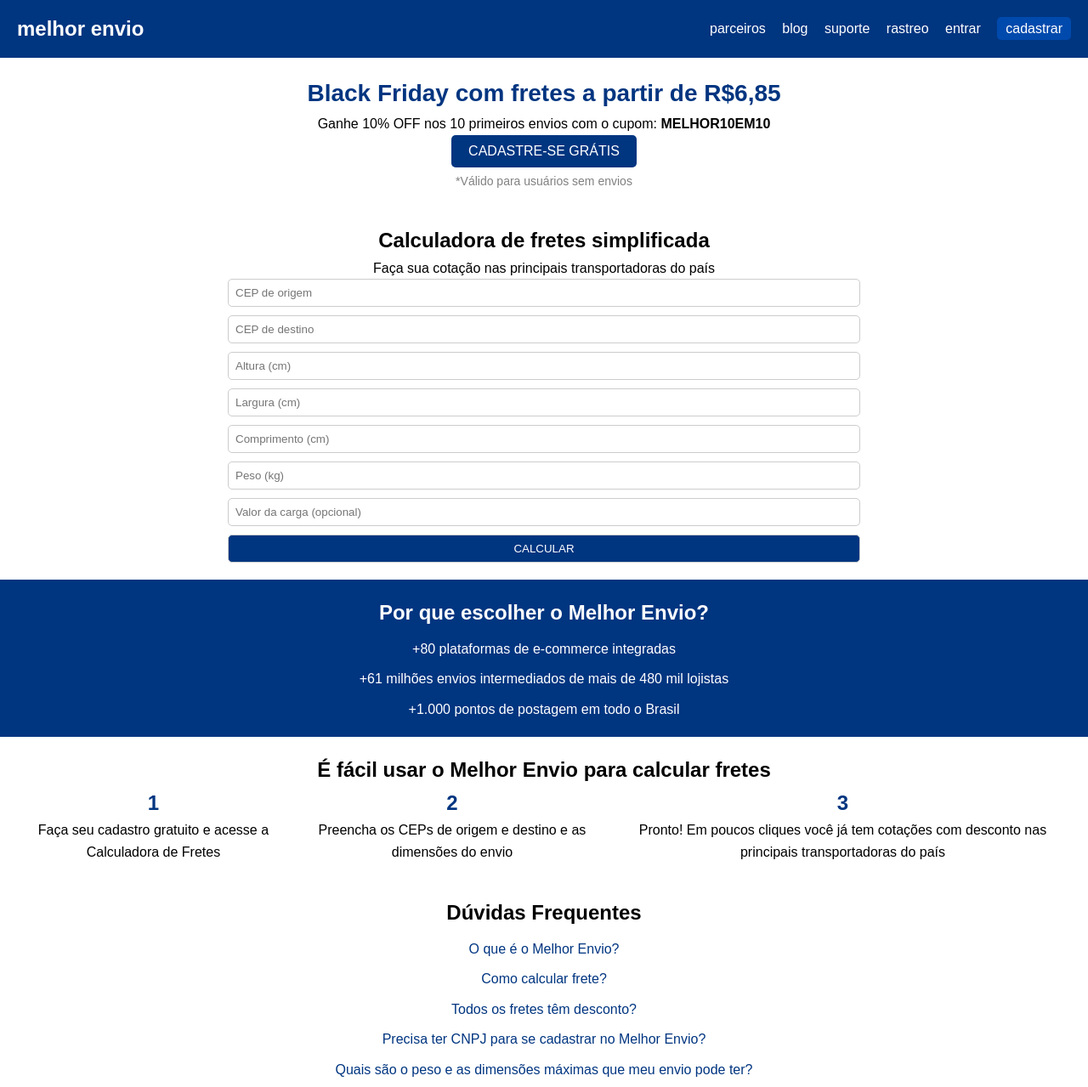
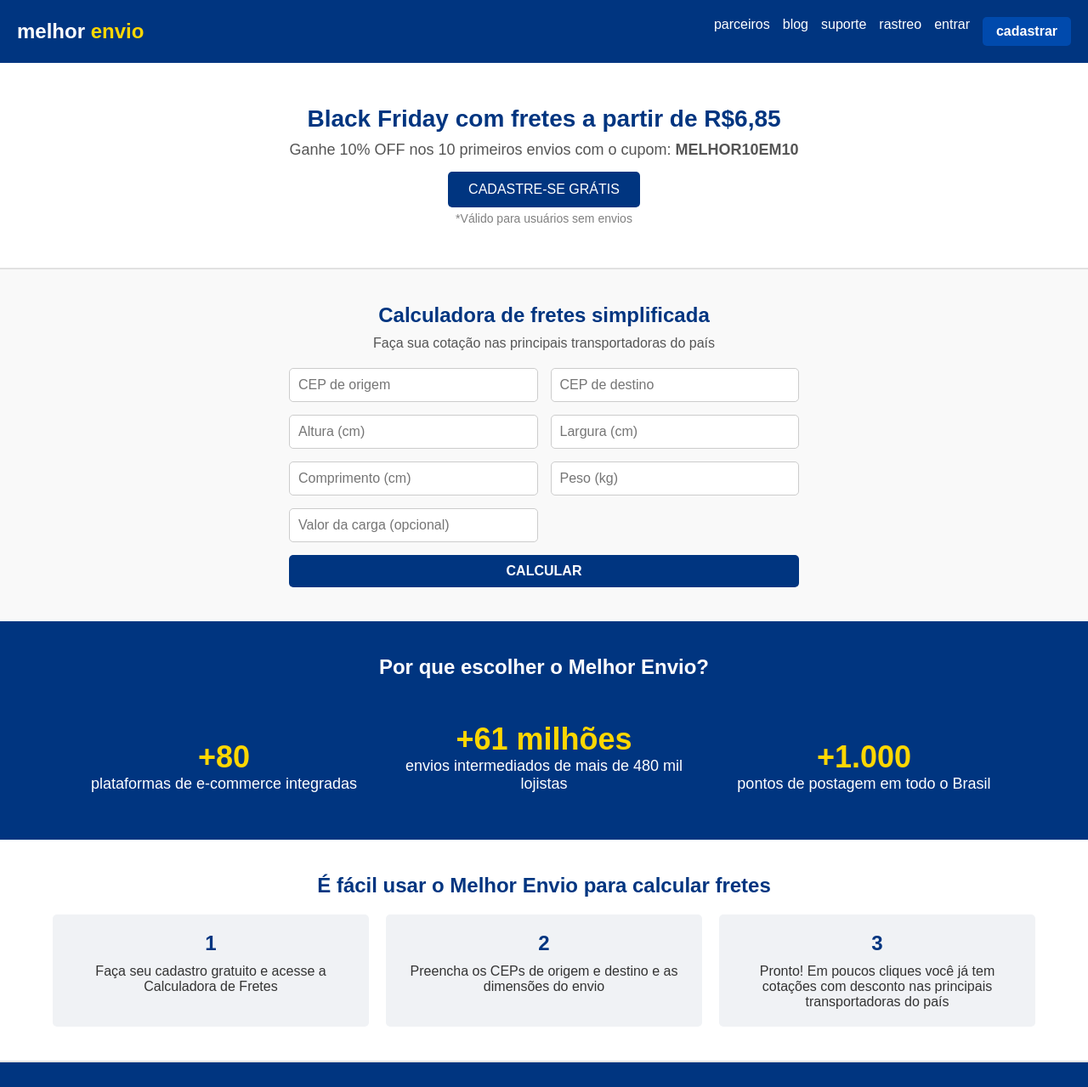
Before and after one commit to mimiomia/Realiza, a plain HTML site: page index.html in a window 1280 px wide. Shown: the top 1279 px of the page at 85% size. Drawn offline with Linux system fonts and the light colour scheme.

Commit message:
Update style.css

```diff
--- a/style.css
+++ b/style.css
@@ -1,3 +1,4 @@
+/* Reset básico */
 * {
   margin: 0;
   padding: 0;
@@ -6,13 +7,15 @@
 }
 
 body {
-  line-height: 1.6;
+  background-color: #f0f2f5;
+  color: #333;
 }
 
+/* Estilo do Header */
 .header {
   background-color: #003580;
   color: white;
-  padding: 15px 20px;
+  padding: 20px;
   display: flex;
   justify-content: space-between;
   align-items: center;
@@ -23,95 +26,213 @@ body {
   font-weight: bold;
 }
 
+.header .logo span {
+  color: #ffd700;
+}
+
+.header nav {
+  display: flex;
+  gap: 15px;
+}
+
 .header nav a {
   color: white;
   text-decoration: none;
-  margin-left: 15px;
+  font-size: 16px;
 }
 
-.register {
-  background: #004aad;
-  padding: 5px 10px;
+.header .register {
+  background-color: #004aad;
+  padding: 8px 16px;
   border-radius: 5px;
+  font-weight: bold;
 }
 
-.promotion, .calculator, .benefits, .how-it-works, .faq {
-  padding: 20px;
+/* Promoção Section */
+.promotion {
+  background-color: #ffffff;
+  padding: 50px 20px;
   text-align: center;
+  border-bottom: 2px solid #e1e1e1;
 }
 
 .promotion h1 {
   color: #003580;
   font-size: 28px;
+  font-weight: bold;
 }
 
-.register-btn {
+.promotion p {
+  font-size: 18px;
+  color: #555;
+  margin-top: 10px;
+}
+
+.promotion .register-btn {
   background-color: #003580;
   color: white;
-  padding: 10px 20px;
+  padding: 12px 24px;
   border: none;
   border-radius: 5px;
   font-size: 16px;
   cursor: pointer;
+  margin-top: 15px;
+}
+
+.promotion .note {
+  color: gray;
+  font-size: 14px;
+  margin-top: 5px;
+}
+
+/* Calculadora de Frete Section */
+.calculator {
+  background-color: #f9f9f9;
+  padding: 40px 20px;
+  text-align: center;
+}
+
+.calculator h2 {
+  color: #003580;
+  font-size: 24px;
+  margin-bottom: 10px;
+}
+
+.calculator p {
+  font-size: 16px;
+  color: #555;
 }
 
 .calculator form {
-  display: flex;
-  flex-direction: column;
-  gap: 10px;
-  align-items: center;
+  display: grid;
+  grid-template-columns: repeat(2, 1fr);
+  gap: 15px;
+  max-width: 600px;
+  margin: 20px auto 0;
 }
 
 .calculator input, .calculator button {
-  padding: 8px;
-  width: 60%;
+  padding: 10px;
+  font-size: 16px;
   border-radius: 5px;
   border: 1px solid #ccc;
 }
 
 .calculator button {
+  grid-column: span 2;
   background-color: #003580;
   color: white;
   cursor: pointer;
+  font-weight: bold;
+  border: none;
 }
 
+/* Benefícios Section */
 .benefits {
   background-color: #003580;
   color: white;
-  padding: 20px 0;
+  padding: 40px 20px;
+  text-align: center;
+}
+
+.benefits h2 {
+  font-size: 24px;
+  margin-bottom: 20px;
 }
 
 .benefit-item {
-  margin-top: 10px;
+  display: inline-block;
+  width: 30%;
+  padding: 15px;
+  text-align: center;
+  margin-top: 15px;
+  font-size: 18px;
+}
+
+.benefit-item span {
+  display: block;
+  font-size: 36px;
+  font-weight: bold;
+  color: #ffd700;
+}
+
+/* Como Funciona Section */
+.how-it-works {
+  background-color: #ffffff;
+  padding: 40px 20px;
+  border-bottom: 2px solid #e1e1e1;
+  text-align: center;
+}
+
+.how-it-works h2 {
+  color: #003580;
+  font-size: 24px;
+  margin-bottom: 20px;
 }
 
 .how-it-works .steps {
   display: flex;
   justify-content: center;
   gap: 20px;
+  margin-top: 20px;
 }
 
-.step h3 {
+.how-it-works .step {
+  width: 30%;
+  text-align: center;
+  padding: 20px;
+  background-color: #f0f2f5;
+  border-radius: 5px;
+}
+
+.how-it-works .step h3 {
   font-size: 24px;
   color: #003580;
+  margin-bottom: 10px;
+  font-weight: bold;
+}
+
+/* FAQ Section */
+.faq {
+  background-color: #003580;
+  color: white;
+  padding: 40px 20px;
+  text-align: center;
+}
+
+.faq h2 {
+  font-size: 24px;
+  margin-bottom: 20px;
 }
 
 .faq ul {
   list-style: none;
+  padding: 0;
 }
 
 .faq li {
   cursor: pointer;
   margin: 10px 0;
-  color: #003580;
+  font-size: 18px;
+  transition: color 0.2s ease-in-out;
 }
 
 .faq li:hover {
-  text-decoration: underline;
+  color: #ffd700;
 }
 
-.note {
-  color: gray;
-  font-size: 14px;
-  margin-top: 5px;
+/* Responsividade */
+@media (max-width: 768px) {
+  .calculator form {
+    grid-template-columns: 1fr;
+  }
+
+  .how-it-works .steps {
+    flex-direction: column;
+  }
+
+  .benefit-item, .how-it-works .step {
+    width: 80%;
+    margin: 10px auto;
+  }
 }
```
